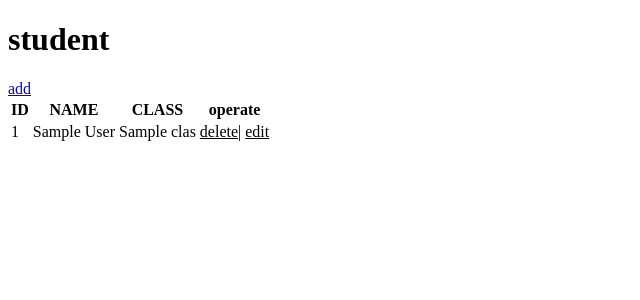
After one commit to JasonYw/learn_back-end, a Django app: page /student/ in a window 1280 px wide. The commit adds this page. Shown: the top 300 px of the page, without its empty margins (0-640 px from the left). Run offline with Django 3.2, Linux system fonts and the light colour scheme; tables that the repository leaves empty hold one stand-in row (values such as "Sample post").

Commit message:
add moudle sqlhelper

```diff
--- a/ep3/ep3_django/Templates/index.html
+++ b/ep3/ep3_django/Templates/index.html
@@ -4,7 +4,8 @@
     </head>
     <title>index</title>
     <body>
+        <h1><a href="/?href=student" style="color: black;">TABLE student</a></h1>
+        <h1><a href="/?href=teacher" style="color: black;">TABLE teacher</a></h1>
         <h1><a href="/?href=class" style="color: black;">TABLE class</a></h1>
-        <h1><a href="/?href=teacher" style="color: black;">TABLE teacher</a></h1>
     </body>
 </html>
--- /dev/null
+++ b/ep3/ep3_django/Templates/student.html
@@ -0,0 +1,36 @@
+<!DOCTYPE html>
+    <head lang="en">
+        <meta charset="utf-8">
+        <title>student</title>
+    </head>
+
+    <body>
+        <h1>student</h1>
+        <div>
+            <a href="/add_student/">add</a>
+        </div>
+        <table>
+            <thead>
+                <tr>
+                    <th>ID</th>
+                    <th>NAME</th>
+                    <th>CLASS</th>
+                    <th>operate</th>
+                </tr>
+            </thead>
+            <tbody>
+                {% for student in student_list %}
+                    <tr>
+                        <td>{{student.0}}</td>
+                        <td>{{student.1}}</td>
+                        <td>{{student.2}}</td>
+                        <td>
+                            <a href="/del_student/?nid={{student.0}}"  style="color: black;">delete</a>|
+                            <a href="/edit_student/?nid={{student.0}}" style="color: black;">edit</a>
+                        </td>
+                    </tr>
+                {% endfor %}
+            </tbody>
+        </table>
+    </body>
+</html>
--- a/ep3/ep3_django/app03/views.py
+++ b/ep3/ep3_django/app03/views.py
@@ -1,21 +1,19 @@
-import mysql.connector
 from django.shortcuts import render
 from django.shortcuts import redirect
+from utils import sqlhelper
 
 def index_(request):
     if request.GET.get("href") =='class':
         return redirect('/class/')
     elif request.GET.get("href") == 'teacher':
         return redirect('/teacher/')
+    elif request.GET.get("href") == 'student':
+        return redirect('/student/')
     else:
         return render(request,'index.html')
 
 def classes(request):
-    connect =mysql.connector.connect(user="root",password="0125",database="django")
-    cursor =connect.cursor()
-    cursor.execute("SELECT id,title FROM class")
-    class_list =cursor.fetchall()
-    connect.close()
+    class_list =sqlhelper.get_list("SELECT id,title FROM class")
     return render(request,'class.html',{'class_list':class_list})
 
 def add_class(request):
@@ -23,54 +21,36 @@ def add_class(request):
         return render(request,'add_class.html')
     else:
         class_name =request.POST.get('title')
-        connect =mysql.connector.connect(user="root",password="0125",database="django")
-        cursor =connect.cursor()
-        cursor.execute('SELECT id FROM class ORDER BY id DESC LIMIT 1')
-        class_num =cursor.fetchall()
+        class_num =sqlhelper.get_list('SELECT id FROM class ORDER BY id DESC LIMIT 1')
         if class_num ==[]:
             class_id =1
         else:
             class_id =class_num[0][0]+1
-        cursor.execute('INSERT IGNORE INTO class (id,title) VALUES (%s,%s)',[class_id,class_name,])
-        connect.commit()
-        connect.close()
+        sqlhelper.modify('INSERT IGNORE INTO class (id,title) VALUES (%s,%s)',[class_id,class_name,])
         return redirect('/class/')
 
 def del_class(request):
     class_id =request.GET.get("nid")
-    connect =mysql.connector.connect(user="root",password="0125",database="django")
-    cursor =connect.cursor()
-    cursor.execute("DELETE FROM class WHERE id =%s",[class_id,])
-    connect.commit()
-    connect.close()
-    return redirect('/class/')
+    if sqlhelper.modify("DELETE FROM class WHERE id =%s",[class_id,]):
+        return redirect('/class/')
+    else:
+        return redirect('/class/')
 
 def edit_class(request):
-    connect =mysql.connector.connect(user="root",password="0125",database="django")
-    cursor =connect.cursor()
     if request.method == "GET":
         class_id =request.GET.get("nid")
-        cursor.execute('SELECT title FROM class WHERE id =%s LIMIT 1',[class_id])
-        class_title =cursor.fetchall()
-        connect.close()
+        class_title =sqlhelper.get_list('SELECT title FROM class WHERE id =%s LIMIT 1',[class_id])
         return render(request,'edit_class.html',{'result':[class_id,class_title[0][0]]})
     if request.method == "POST":
         class_id =request.GET.get("nid")
         class_title =request.POST.get("class_title")
         if class_title =='':
-            connect.close()
             return redirect('/del_class/?nid='+class_id)
-        cursor.execute("UPDATE class SET title=%s WHERE id=%s",[class_title,class_id])
-        connect.commit()
-        connect.close()
+        sqlhelper.modify("UPDATE class SET title=%s WHERE id=%s",[class_title,class_id])
         return redirect('/class/')
 
 def teacher(request):
-    connect =mysql.connector.connect(user="root",password="0125",database="django")
-    cursor =connect.cursor()
-    cursor.execute('SELECT * FROM teacher')
-    teacher_list =cursor.fetchall()
-    connect.close()
+    teacher_list =sqlhelper.get_list('SELECT * FROM teacher')
     return render(request,'teacher.html',{'teacher_list':teacher_list})
 
 def add_teacher(request):
@@ -78,41 +58,77 @@ def add_teacher(request):
         return render(request,'add_teacher.html')
     if request.method =="POST":
         teacher_name =request.POST.get("teacher_name")
-        connect =mysql.connector.connect(user="root",password="0125",database="django")
-        cursor =connect.cursor()
-        cursor.execute('SELECT id FROM teacher ORDER BY id DESC LIMIT 1')
-        teacher_id =cursor.fetchall()
+        teacher_id =sqlhelper.get_list('SELECT id FROM teacher ORDER BY id DESC LIMIT 1')
         if teacher_id ==[]:
             teacher_id =1
         else:
             teacher_id =teacher_id[0][0] +1
-        cursor.execute("INSERT INTO teacher (id,name) VALUES (%s,%s)",[teacher_id,teacher_name])
-        connect.commit()
-        connect.close()
+        sqlhelper.modify("INSERT INTO teacher (id,name) VALUES (%s,%s)",[teacher_id,teacher_name])
         return redirect('/teacher/')
 
 def del_teacher(request):
     teacher_id =request.GET.get('nid')
-    connect =mysql.connector.connect(user="root",password="0125",database="django")
-    cursor =connect.cursor()
-    cursor.execute('DELETE FROM teacher WHERE id=%s',[teacher_id,])
-    connect.commit()
-    connect.close()
+    sqlhelper.modify('DELETE FROM teacher WHERE id=%s',[teacher_id,])
     return redirect('/teacher/')
 
 def edit_teacher(request):
-    connect =mysql.connector.connect(user="root",password="0125",database="django")
-    cursor =connect.cursor()
     if request.method =='GET':
         teacher_id =request.GET.get("nid")
-        cursor.execute('SELECT * FROM teacher WHERE id =%s LIMIT 1',[teacher_id])
-        teacher_name =cursor.fetchall()
-        connect.close()
+        teacher_name =sqlhelper.get_list('SELECT * FROM teacher WHERE id =%s LIMIT 1',[teacher_id])
         return render(request,'edit_teacher.html',{'teacher_id':teacher_id,'teacher_name':teacher_name[0][1]})
     if request.method == 'POST':
         teacher_id =request.GET.get("nid")
         teacher_name =request.POST.get("teacher_name")
-        cursor.execute('UPDATE teacher SET name=%s WHERE id =%s',[teacher_name,teacher_id])
-        connect.commit()
-        connect.close()
+        sqlhelper.modify('UPDATE teacher SET name=%s WHERE id =%s',[teacher_name,teacher_id])
         return redirect('/teacher/')
+
+def student(request):
+    student_list =sqlhelper.get_list('SELECT s.id,s.name,c.title class FROM student s LEFT OUTER JOIN class c ON s.class_id =c.id')
+    return render(request,"student.html",{'student_list':student_list})
+
+
+def add_student(request):
+    if request.method =="GET":
+        class_list =sqlhelper.get_list('SELECT * FROM class')
+        return render(request,"add_student.html",{'class_list':class_list})
+    if request.method =="POST":
+        class_id =request.POST.get("class_id")
+        student_name =request.POST.get("student_name")
+        student_id =sqlhelper.get_list('SELECT id FROM student ORDER BY id DESC LIMIT 1')
+        if student_id == []:
+            student_id = 1
+        else:
+            student_id = student_id[0][0]+1
+        sqlhelper.modify('INSERT INTO student (id,name,class_id) VALUES (%s,%s,%s)',[student_id,student_name,class_id])
+        return redirect('/student/')
+
+def del_student(request):
+    student_id = request.GET.get("nid")
+    sqlhelper.modify("DELETE FROM student WHERE id=%s",[student_id])
+    return redirect('/student/')
+
+
+def edit_student(request):
+    if request.method == 'GET':
+        class_list =sqlhelper.get_list('SELECT * FROM class')
+        student_id =request.GET.get("nid")
+        student =sqlhelper.get_list('SELECT * FROM student WHERE id=%s LIMIT 1',[student_id,])[0]
+        class_name =sqlhelper.get_list('SELECT * FROM class WHERE id=%s LIMIT 1 ',[student[2],])[0][1]
+        return render(
+            request,
+            "edit_student.html",
+            {
+                'student':student,
+                'class_name':class_name,
+                'class_list':class_list,
+                'class_name':class_name,
+            }
+        )
+    if request.method =='POST':
+        student_id =request.GET.get("nid")
+        student_name =request.POST.get("student_name")
+        class_id =request.POST.get("class_id")
+        if sqlhelper.modify('UPDATE student SET name=%s,class_id=%s WHERE id =%s',[student_name,class_id,student_id,]):
+            return redirect('/student/')
+        else:
+            return redirect('/edit_student/?nid='+student_id)
--- a/ep3/ep3_django/ep3_django/urls.py
+++ b/ep3/ep3_django/ep3_django/urls.py
@@ -27,4 +27,8 @@ urlpatterns = [
     path("add_teacher/",views.add_teacher),
     path("del_teacher/",views.del_teacher),
     path("edit_teacher/",views.edit_teacher),
+    path("student/",views.student),
+    path("add_student/",views.add_student),
+    path("del_student/",views.del_student),
+    path("edit_student/",views.edit_student),
 ]
--- /dev/null
+++ b/ep3/ep3_django/utils/sqlhelper.py
@@ -0,0 +1,24 @@
+import mysql.connector
+
+def get_list(sql,args=[]):
+    try:
+        connect =mysql.connector.connect(user="root",password="0125",database="django")
+        cursor =connect.cursor()
+        cursor.execute(sql,args)
+        result =cursor.fetchall()
+        connect.commit()
+        connect.close()
+        return result
+    except:
+        return None
+
+def modify(sql,args=[]):
+    try:
+        connect =mysql.connector.connect(user="root",password="0125",database="django")
+        cursor =connect.cursor()
+        cursor.execute(sql,args)
+        connect.commit()
+        connect.close()
+        return True
+    except:
+        return False
--- a/ep3/ep3_sql_serach.sql
+++ b/ep3/ep3_sql_serach.sql
@@ -1,4 +1,3 @@
 SHOW DATABASES;
 USE django;
 SHOW TABLES;
-INSERT INTO teacHer (id,name) VALUES (1,'tom')
```
Also changed, not shown: ep3/ep3_base.md (+13 -0 lines), ep3/ep3_django/Templates/add_student.html (added, +20 -0 lines), ep3/ep3_django/Templates/edit_student.html (added, +25 -0 lines).
